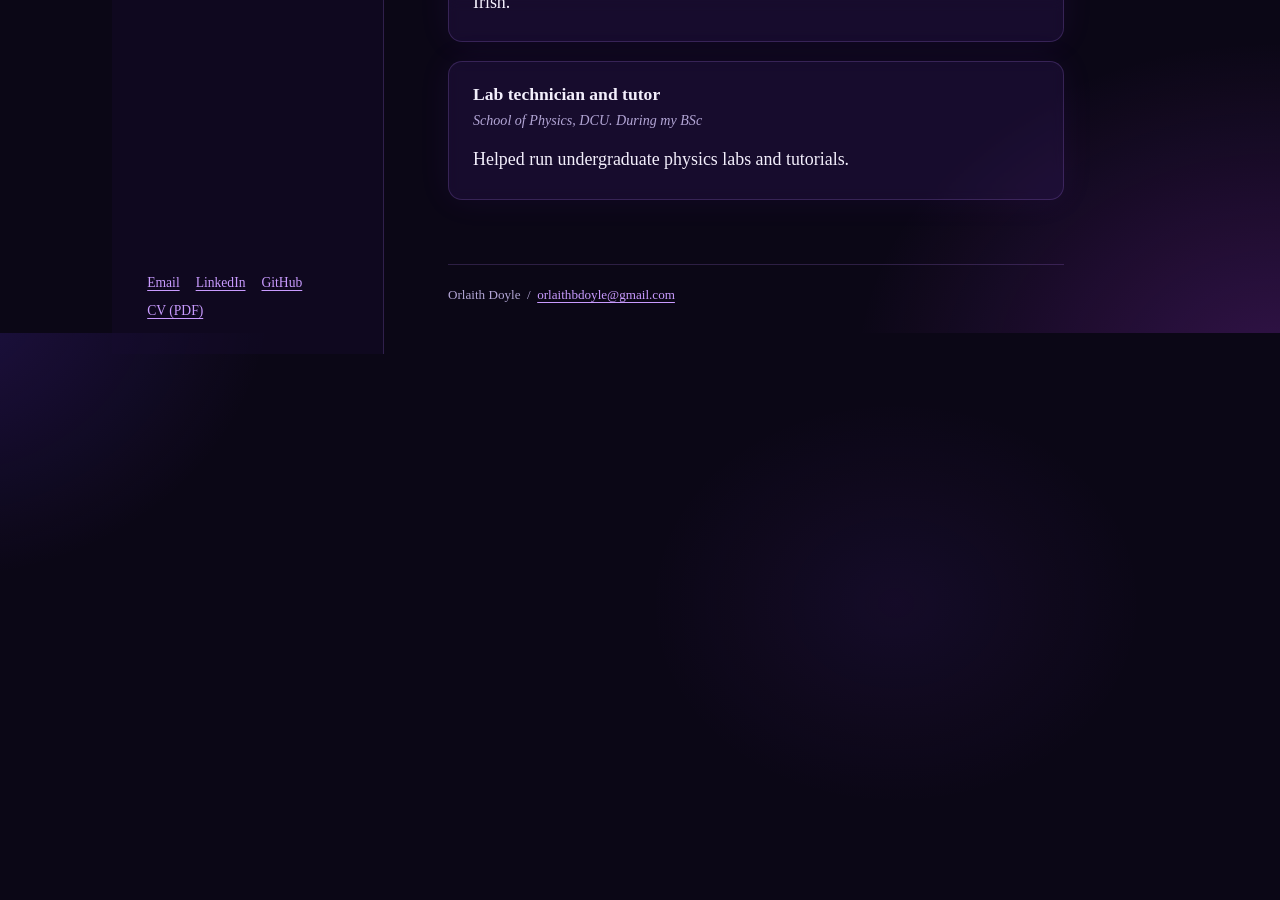
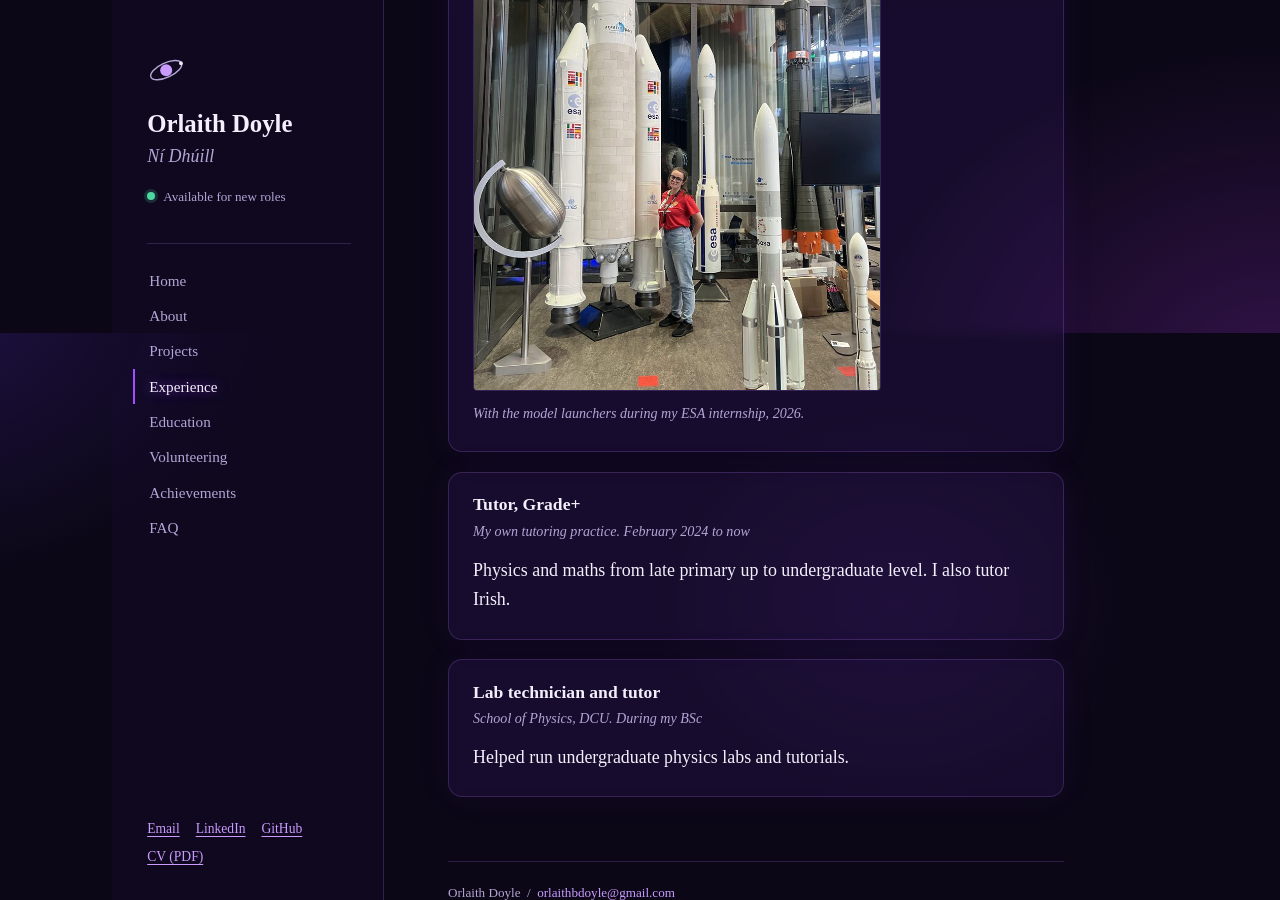
Before and after one commit to orlaithdoyle/orlaithdoyle.github.io, a Jekyll site: the page built from experience.md, in a window 1280 px wide and 900 px high, scrolled down 567 px. Built offline with Jekyll 4.4.1, drawn with Linux system fonts in a browser that asks for light colours.

Commit message:
Add launcher photo to Experience

```diff
--- a/experience.md
+++ b/experience.md
@@ -13,6 +13,9 @@ title: Experience
 - Prepared cal/val site files for my supervisor's team
 - Science and CAD work on the YPSat-2 payload
 
+![Orlaith in an ESA t-shirt standing among large model rockets](photos/esa-launchers.jpg)
+*With the model launchers during my ESA internship, 2026.*
+
 ### Tutor, Grade+
 *My own tutoring practice. February 2024 to now*
 
```
Also changed, not shown: photos/esa-launchers.jpg (added).
